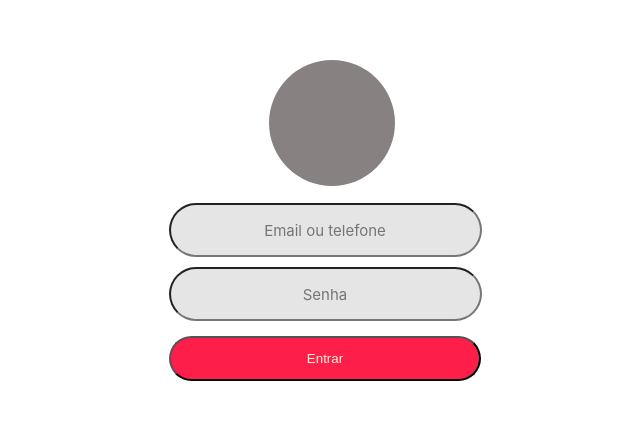
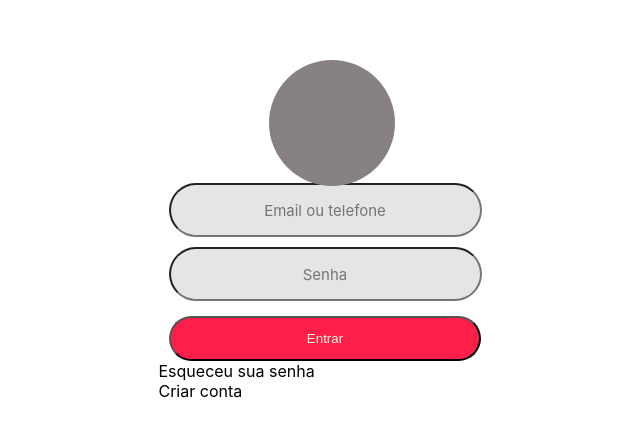
Before and after one commit to Lekito/Me-indica-ai, a Next.js app in the folder meindicaai-next-react/: page / in a window 1280 px wide. Shown: the part 133-570 px from the top of the page, without its empty margins (315-955 px from the left). Built offline with nearby package versions, Linux system fonts and the light colour scheme.

Commit message:
Update index.js

```diff
--- a/meindicaai-next-react/pages/index.js
+++ b/meindicaai-next-react/pages/index.js
@@ -1,5 +1,6 @@
-import Head from 'next/head'
-import styles from '../styles/Home.module.css'
+import Head from 'next/head';
+import styles from '../styles/Home.module.css';
+import Link from 'next/link';
 
 export default function Home() {
   return (
@@ -16,7 +17,21 @@ export default function Home() {
           <form>
             <input type="text" placeholder="Email ou telefone" className={styles.login}></input>
             <input type="password" placeholder="Senha" className={styles.login}></input>
-            <button className={styles.entrar}>Entrar</button>
+            <button className={styles.entrar} src="/">Entrar</button>
+            <div className={styles.esqueceusenha}>
+              <Link href="/nova-senha" >
+                <a>
+                  Esqueceu sua senha
+                </a>
+              </Link>
+            </div>
+            <div className={styles.btncriarconta}>
+              <Link href="/">
+                <a>
+                  Criar conta
+                </a>
+              </Link>
+            </div>
           </form>
         </div>
       </div>
```
